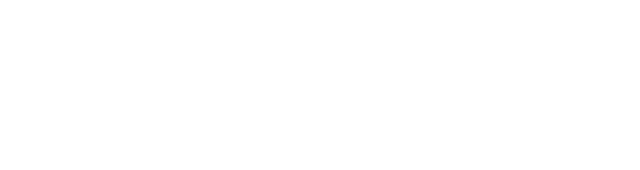
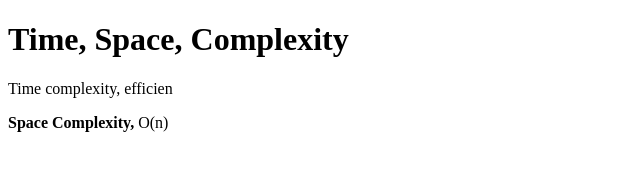
Before and after one commit to acciojob/time-and-space-complexity-PriyaAlone, a website: page main.html in a window 1280 px wide. Shown: the whole page, without its empty margins (0-640 px from the left). Drawn offline with Linux system fonts and the light colour scheme.

Commit message:
created a submission

```diff
--- a/main.html
+++ b/main.html
@@ -10,7 +10,9 @@
 	<!-- the entire body must be written by student -->
     <script type="text/javascript" src="./script.js">
 </script>
-
+	<h1>Time, Space, Complexity</h1>
+	<p>Time complexity, efficien</p>
+	<p><b>Space Complexity,</b> O(n)</p>
 </body>
 
 </html>
```
